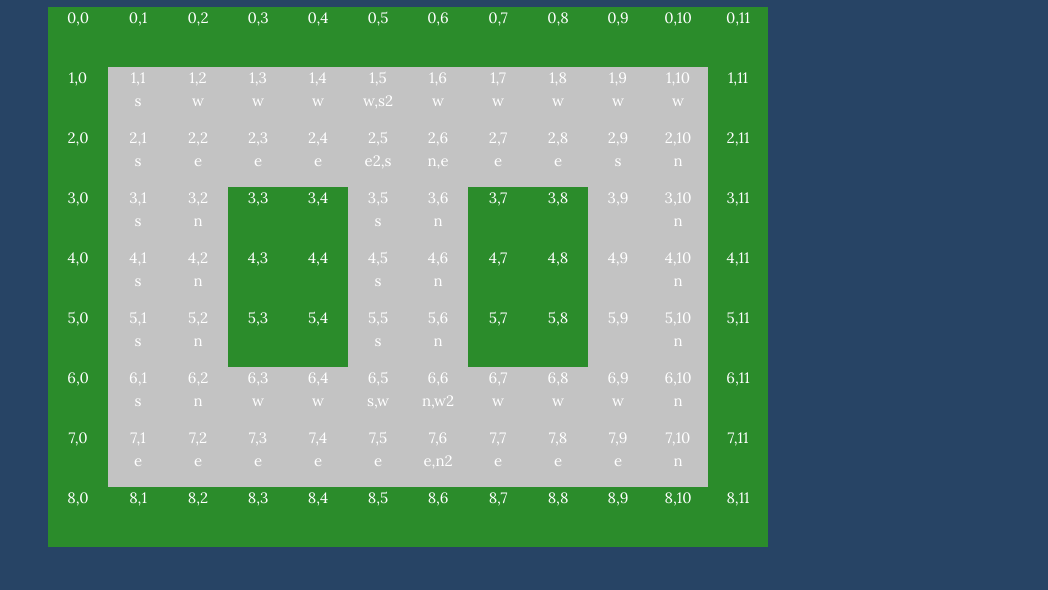
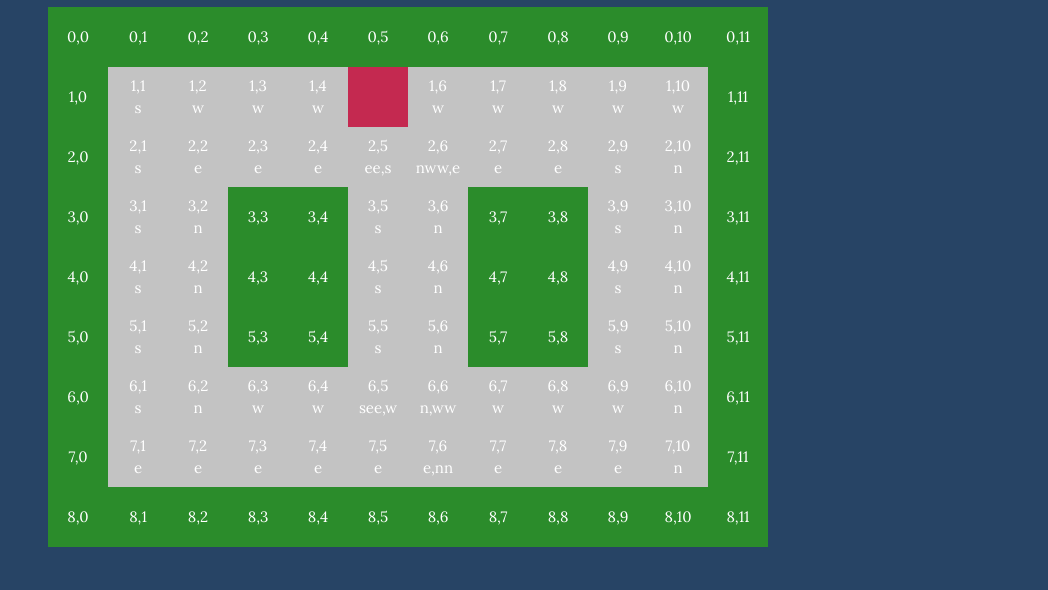
Before and after one commit to codeadamca/javascript-wayfinder, a plain HTML site: page index.html in a window 1280 px wide. Shown: the part 160-750 px from the top of the page, without its empty margins (232-1280 px from the left). Drawn offline with nearby package versions, Linux system fonts and the light colour scheme.

Commit message:
Added random driving sequence

```diff
--- a/index.html
+++ b/index.html
@@ -55,6 +55,7 @@
   }
 
   .flex-container {
+    position: relative;
     max-width: 720px;
     margin: auto;
     display: flex;
@@ -65,7 +66,9 @@
   .flex-container > div {
     width: 60px;
     height: 60px;
-    text-align: center;
+    display: flex;
+    align-items: center;
+    justify-content: center;
   }
 
   .grass {
@@ -73,6 +76,13 @@
   }
   .road {
     background-color: #C3C3C3;
+  }
+
+  #car {
+    width: 60px;
+    height: 60px;
+    position: absolute;
+    background-color: #C42950;
   }
 
   </style>
@@ -97,7 +107,9 @@
         Wayfinder
       </h1>
 
-      <div id="map" class="flex-container"></div>
+      <div id="map" class="flex-container">
+        <div id="car"></div>
+      </div>
 
     </div>
 
@@ -124,7 +136,7 @@
     {'type':'road','paths':['w']},
     {'type':'road','paths':['w']},
     {'type':'road','paths':['w']},
-    {'type':'road','paths':['w','s2']},
+    {'type':'road','paths':['w','ss']},
     {'type':'road','paths':['w']},
     {'type':'road','paths':['w']},
     {'type':'road','paths':['w']},
@@ -137,8 +149,8 @@
     {'type':'road','paths':['e']},
     {'type':'road','paths':['e']},
     {'type':'road','paths':['e']},
-    {'type':'road','paths':['e2','s']},
-    {'type':'road','paths':['n','e']},
+    {'type':'road','paths':['ee','s']},
+    {'type':'road','paths':['nww','e']},
     {'type':'road','paths':['e']},
     {'type':'road','paths':['e']},
     {'type':'road','paths':['s']},
@@ -154,7 +166,7 @@
     {'type':'road','paths':['n']},
     {'type':'grass','paths':null},
     {'type':'grass','paths':null},
-    {'type':'road','paths':null},
+    {'type':'road','paths':['s']},
     {'type':'road','paths':['n']},
     {'type':'grass','paths':null},
   ],[
@@ -167,7 +179,7 @@
     {'type':'road','paths':['n']},
     {'type':'grass','paths':null},
     {'type':'grass','paths':null},
-    {'type':'road','paths':null},
+    {'type':'road','paths':['s']},
     {'type':'road','paths':['n']},
     {'type':'grass','paths':null},
   ],[
@@ -180,7 +192,7 @@
     {'type':'road','paths':['n']},
     {'type':'grass','paths':null},
     {'type':'grass','paths':null},
-    {'type':'road','paths':null},
+    {'type':'road','paths':['s']},
     {'type':'road','paths':['n']},
     {'type':'grass','paths':null},
   ],[
@@ -189,8 +201,8 @@
     {'type':'road','paths':['n']},
     {'type':'road','paths':['w']},
     {'type':'road','paths':['w']},
-    {'type':'road','paths':['s','w']},
-    {'type':'road','paths':['n','w2']},
+    {'type':'road','paths':['see','w']},
+    {'type':'road','paths':['n','ww']},
     {'type':'road','paths':['w']},
     {'type':'road','paths':['w']},
     {'type':'road','paths':['w']},
@@ -203,7 +215,7 @@
     {'type':'road','paths':['e']},
     {'type':'road','paths':['e']},
     {'type':'road','paths':['e']},
-    {'type':'road','paths':['e','n2']},
+    {'type':'road','paths':['e','nn']},
     {'type':'road','paths':['e']},
     {'type':'road','paths':['e']},
     {'type':'road','paths':['e']},
@@ -235,11 +247,67 @@
       div.classList.add(col.type);
       div.innerHTML = rowIndex + ',' + colIndex + (col.paths ? '<br>' + col.paths : '');
       map.appendChild(div);
-      console.log('here');
 
     });
 
   });
+
+  let current = {'x':1,'y':1};
+  let route = [];
+  let counter = 0;
+
+  const car = document.getElementById('car');
+
+  function nextPath()
+  {
+
+    let paths = grid[current.y][current.x].paths;
+    let dir = paths[random(paths.length)];
+
+    for (let i in dir) {
+      route.push(dir[i]);
+    }
+
+  }
+
+  function move()
+  {
+
+    if(counter >= route.length)
+    {
+      nextPath();
+    }
+
+    switch(route[counter])
+    {
+      case 'n':
+        current.y --;
+        break;
+      case 'e':
+        current.x ++;
+        break;
+      case 's':
+        current.y ++;
+        break;
+      case 'w':
+        current.x --;
+        break;
+    }
+
+    car.style.left = (current.x * 60) + 'px';
+    car.style.top = (current.y * 60) + 'px';
+
+    setTimeout(move, 200);
+
+    counter ++;
+
+  }
+
+  move();
+
+  function random(max){
+    return Math.floor(Math.random() * max);
+  }
 
   </script>
 
```
